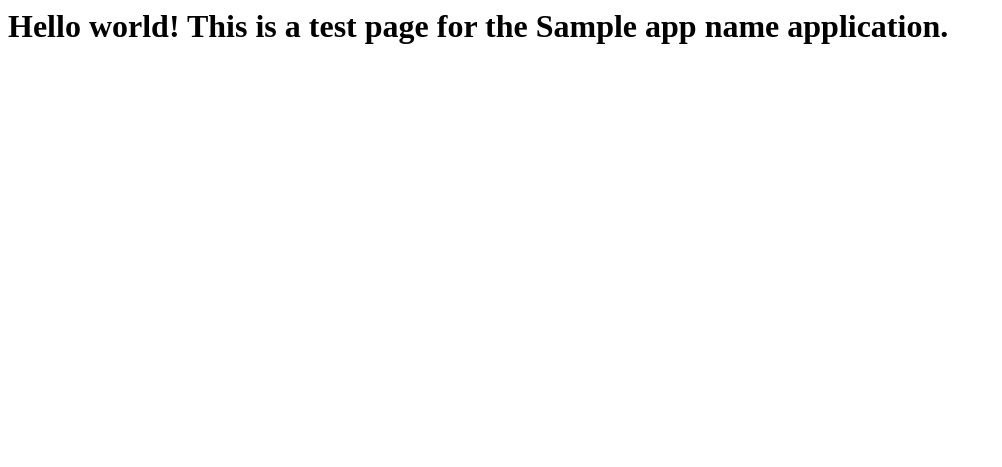
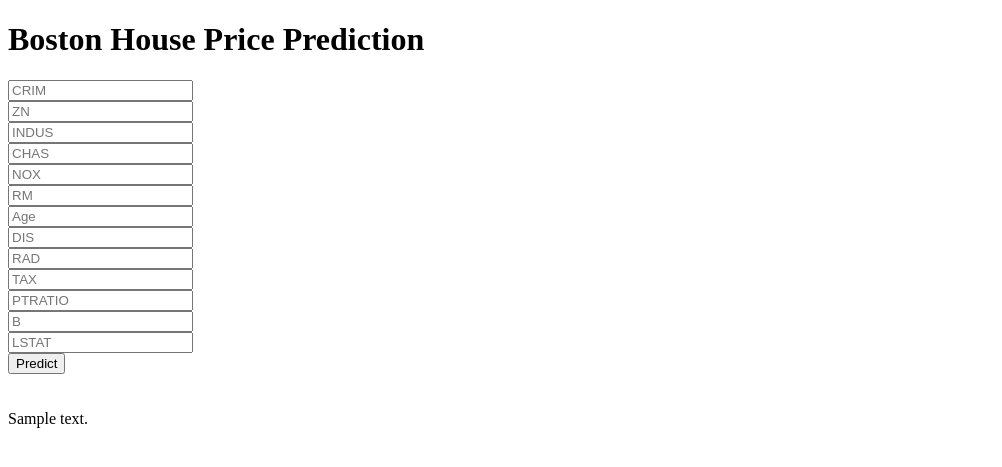
Before and after one commit to sirinezanina/boston-house-pricing, a Flask app: template templates/home.html in a window 1280 px wide. Shown: the top 467 px of the page, without its empty margins (0-1002 px from the left). Run offline with Flask 3, Linux system fonts and the light colour scheme; the template is opened without the code that fills it: most values are stand-ins (such as "Sample title", 1, 10 or a date in 2020); parts of the project's set-up code (start-up, migrations or seed data) failed here and were passed over.

Commit message:
form submission results

```diff
--- a/app.py
+++ b/app.py
@@ -15,8 +15,8 @@ model = pickle.load(open('regmodel.pkl', 'rb'))
 def home():
     return render_template('home.html')
 
-@app.route('/predict', methods=['POST'])
-def predict():
+@app.route('/predict_api', methods=['POST'])
+def predict_api():
     try:
         # Get the input JSON
         input_json = request.get_json()
@@ -37,5 +37,25 @@ def predict():
         # If any error, show it nicely
         return jsonify({'error': str(e)}), 500
 
+
+@app.route('/predict', methods=['POST'])
+def predict():
+    try:
+        # Get data from the form
+        data = [float(x) for x in request.form.values()]
+
+        # Convert to a DataFrame because your model expects column names
+        columns = ['CRIM','ZN','INDUS','CHAS','NOX','RM','AGE','DIS','RAD','TAX','PTRATIO','B','LSTAT']
+        input_data = pd.DataFrame([data], columns=columns)
+
+        # Make prediction
+        prediction = model.predict(input_data)[0]
+
+        return render_template('home.html', prediction_text=f"The House Price Prediction is: ${prediction:.2f}")
+
+    except Exception as e:
+        return render_template('home.html', prediction_text=f"Error: {str(e)}")
+
+
 if __name__ == '__main__':
     app.run(debug=True)
--- a/templates/home.html
+++ b/templates/home.html
@@ -1,3 +1,41 @@
-<h1>
-    Hello world! This is a test page for the {{ app_name }} application.
-</h1>
+<!DOCTYPE html>
+<html lang="en">
+<head>
+    <meta charset="UTF-8">
+    <meta name="viewport" content="width=device-width, initial-scale=1.0">
+    <title>Document</title>
+</head>
+<body>
+    <div class="login">
+       <h1>Boston House Price Prediction</h1>
+
+        <!-- Main Input For Receiving Query to our ML -->
+       <form action="{{ url_for('predict')}}"method="post">
+         <input type="text" name="CRIM" placeholder="CRIM" required="required" /><br>
+           <input type="text" name="ZN" placeholder="ZN" required="required" /><br>
+           <input type="text" name="INDUS" placeholder="INDUS" required="required" /><br>
+           <input type="text" name="CHAS" placeholder="CHAS" required="required" /><br>
+           <input type="text" name="NOX" placeholder="NOX" required="required" /><br>
+           <input type="text" name="RM" placeholder="RM" required="required" /><br>
+           <input type="text" name="Age" placeholder="Age" required="required" /><br>
+           <input type="text" name="DIS" placeholder="DIS" required="required" /><br>
+           <input type="text" name="RAD" placeholder="RAD" required="required" /><br>
+           <input type="text" name="TAX" placeholder="TAX" required="required" /><br>
+           <input type="text" name="PTRATIO" placeholder="PTRATIO" required="required" /><br>
+           <input type="text" name="B" placeholder="B" required="required" /><br>
+           <input type="text" name="LSTAT" placeholder="LSTAT" required="required" /><br>
+
+
+
+           <button type="submit" class="btn btn-primary btn-block btn-large">Predict</button>
+       </form>
+
+      <br>
+      <br>
+
+
+    </div>
+    {{prediction_text}}
+
+   </body>
+</html>
```
Also changed, not shown: 1 other file.
